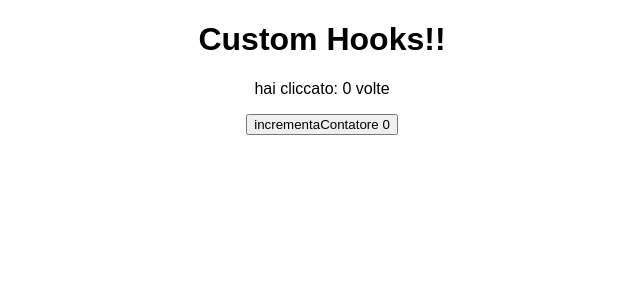
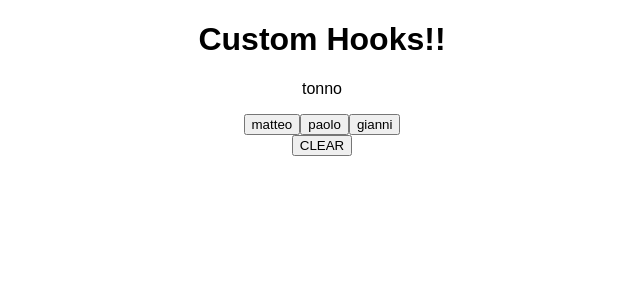
Before and after one commit to matteo9966/Hooks, a React (Create React App) app: page / in a window 1280 px wide. Shown: the top 300 px of the page, without its empty margins (318-958 px from the left). Built offline with nearby package versions, Linux system fonts and the light colour scheme.

Commit message:
aggiunto un nuovo hook

```diff
--- a/src/App.js
+++ b/src/App.js
@@ -1,30 +1,16 @@
 import "./styles.css";
+import React from "react";
 // import { TimeoutComponent } from "./hooks/useTimeout/TimeoutComponent";
-import { useEffect, useCallback } from "react";
-import { DebounceComponent } from "./hooks/useDebounce/DebounceComponent";
+// import { DebounceComponent } from "./hooks/useDebounce/DebounceComponent";
+import { StorageComponent } from "./hooks/useStorage/StorageComponent";
+
 export default function App() {
-  const map = new Map();
-
-  map.set("dep1", { A: "ciao" });
-  map.set("dep2", { A: "dep2" });
-
-  const dependencyFunction = useCallback(() => {
-    let depArray = [];
-    map.forEach((el) => depArray.push(el.A));
-    return depArray;
-  }, [map]);
-
-  let dependencyArray = dependencyFunction();
-
-  useEffect(() => {}, dependencyArray); //non va bene!
-
-  // console.log(dependencyFunction())
-
   return (
     <div className="App">
       <h1>Custom Hooks!!</h1>
       {/* <TimeoutComponent /> */}
-      <DebounceComponent />
+      {/* <DebounceComponent /> */}
+      <StorageComponent />
     </div>
   );
 }
--- /dev/null
+++ b/src/hooks/useStorage/StorageComponent.jsx
@@ -0,0 +1,42 @@
+import { useStorage } from "./useStorage";
+export function StorageComponent() {
+  const [value, setValue, clear] = useStorage(
+    "gigi",
+    "tonno",
+    window.localStorage
+  );
+
+  return (
+    <>
+      <div>
+        <p>
+          <span>{value}</span>
+        </p>
+      </div>
+
+      <button onClick={() => setValue("matteo")}>matteo</button>
+      <button onClick={() => setValue("paolo")}>paolo</button>
+      <button onClick={() => setValue("gianni")}>gianni</button>
+      <br />
+      <button onClick={() => clear()}>CLEAR</button>
+    </>
+  );
+}
+// import { useSessionStorage, useLocalStorage } from "./useStorage";
+
+// export function StorageComponent() {
+//   const [name, setName, removeName] = useSessionStorage("name", "Kyle");
+//   const [age, setAge, removeAge] = useLocalStorage("age", 26);
+
+//   return (
+//     <div>
+//       <div>
+//         {name} - {age}
+//       </div>
+//       <button onClick={() => setName("John")}>Set Name</button>
+//       <button onClick={() => setAge(40)}>Set Age</button>
+//       <button onClick={removeName}>Remove Name</button>
+//       <button onClick={removeAge}>Remove Age</button>
+//     </div>
+//   );
+// }
--- /dev/null
+++ b/src/hooks/useStorage/useStorage.js
@@ -0,0 +1,67 @@
+import { useEffect, useState } from "react";
+
+export function useStorage(
+  key,
+  defaultValue,
+  StorageObj = window.localStorage
+) {
+  const [value, setValue] = useState(() => {
+    const jsonValue = StorageObj.getItem(key); //se c'e qualcosa nello storage imposta quello
+    if (jsonValue != null) return JSON.parse(jsonValue);
+
+    if (typeof defaultValue === "function") {
+      return defaultValue();
+    } else {
+      return defaultValue;
+    }
+  });
+
+  useEffect(() => {
+    if (value === undefined) {
+      return StorageObj.removeItem(key);
+    }
+
+    StorageObj.setItem(key, JSON.stringify(value));
+  }, [value, StorageObj, key]);
+
+  function removeItem() {
+    if (StorageObj.getItem(key)) {
+      setValue(null);
+    }
+  }
+  console.log(value, setValue, removeItem);
+  return [value, setValue, removeItem];
+}
+// import { useCallback, useState, useEffect } from "react";
+
+// export function useLocalStorage(key, defaultValue) {
+//   return useStorage(key, defaultValue, window.localStorage);
+// }
+
+// export function useSessionStorage(key, defaultValue) {
+//   return useStorage(key, defaultValue, window.sessionStorage);
+// }
+
+// function useStorage(key, defaultValue, storageObject) {
+//   const [value, setValue] = useState(() => {
+//     const jsonValue = storageObject.getItem(key);
+//     if (jsonValue != null) return JSON.parse(jsonValue);
+
+//     if (typeof defaultValue === "function") {
+//       return defaultValue();
+//     } else {
+//       return defaultValue;
+//     }
+//   });
+
+//   useEffect(() => {
+//     if (value === undefined) return storageObject.removeItem(key);
+//     storageObject.setItem(key, JSON.stringify(value));
+//   }, [key, value, storageObject]);
+
+//   const remove = useCallback(() => {
+//     setValue(undefined);
+//   }, []);
+
+//   return [value, setValue, remove];
+// }
```
